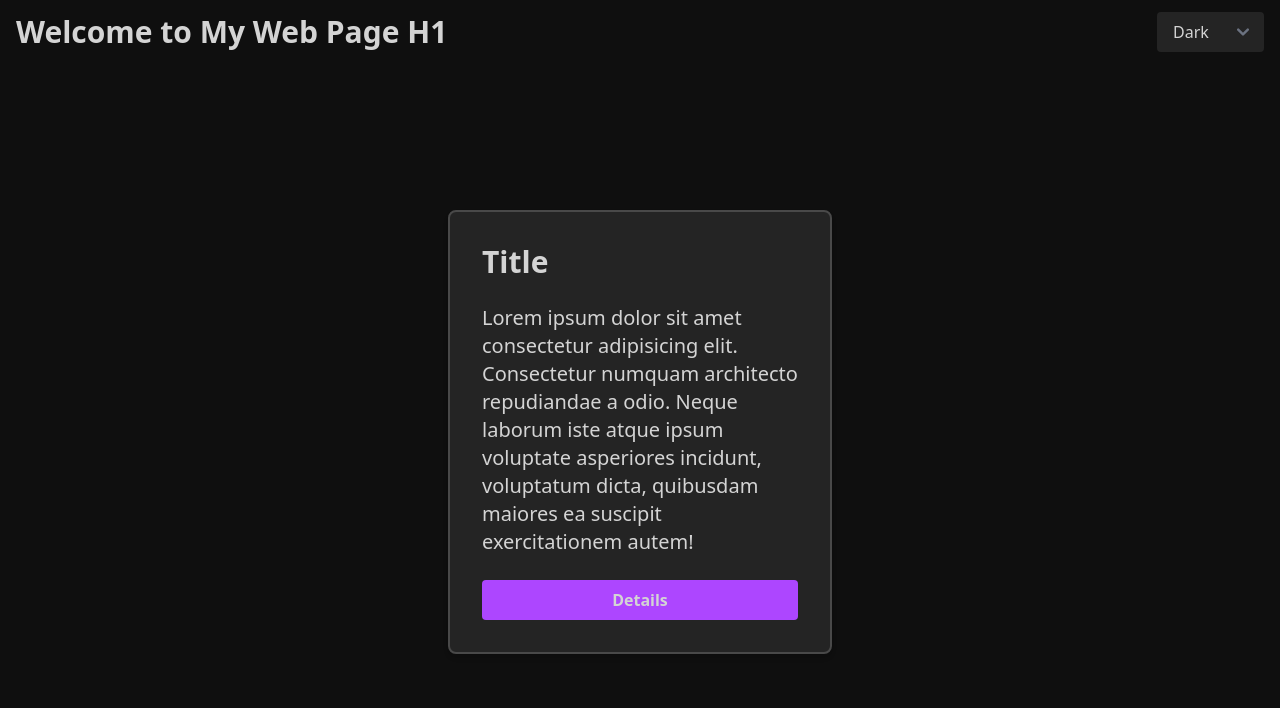
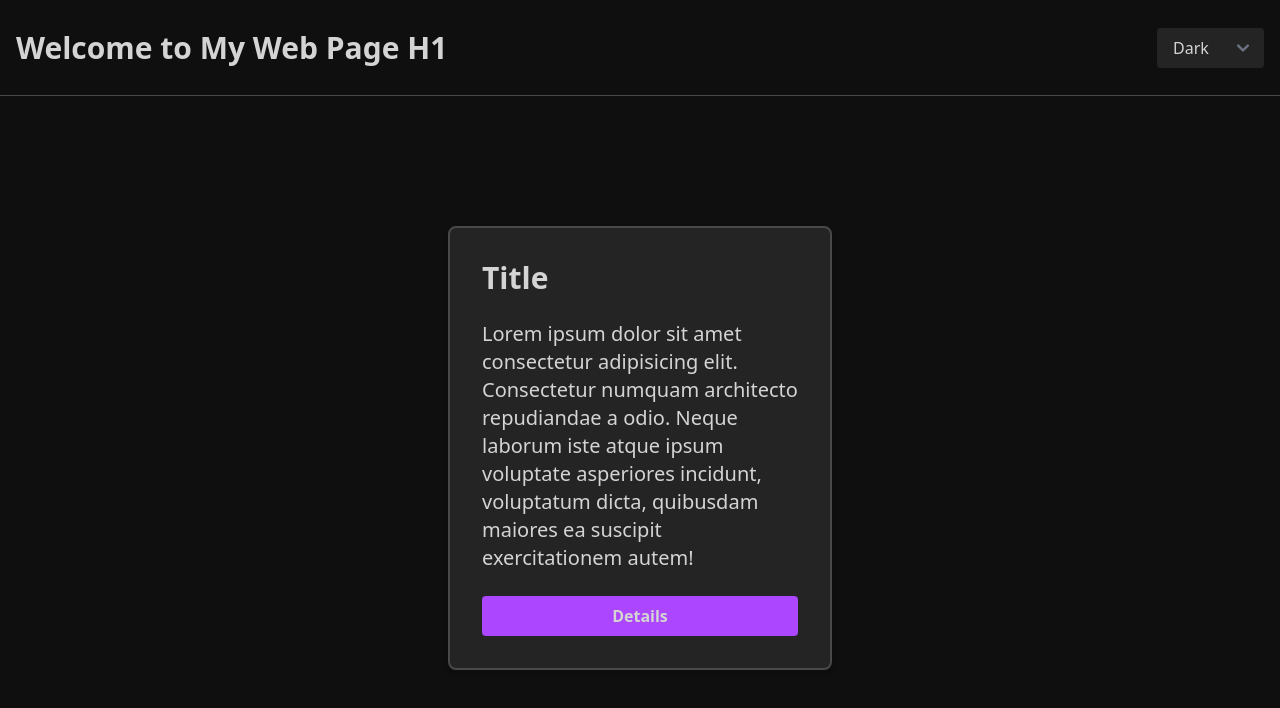
Before and after one commit to gkarapeev/tailwind-test, a website: page src/index.html in a window 1280 px wide. Drawn offline with nearby package versions, Linux system fonts and the light colour scheme; files that its build step writes are made by us from their sources.

Commit message:
feat: style header

```diff
--- a/src/index.html
+++ b/src/index.html
@@ -5,7 +5,7 @@
 </head>
 
 <body>
-    <header class="h-[4rem] flex justify-between items-center border-cardBorder px-4">
+    <header class="h-[6rem] flex justify-between items-center px-4 border-b-1 border-cardBorder">
         <h1>Welcome to My Web Page H1</h1>
 
         <select id="theme-selector">
@@ -15,10 +15,11 @@
         </select>
     </header>
 
-    <div class="flex h-[calc(100vh-4rem)] justify-center items-center">
+    <div class="flex h-[calc(100vh-6rem)] justify-center items-center">
         <div class="card">
             <h4 class="text-titleText">Title</h4>
-            <span class="text-cardText text-xl">Lorem ipsum dolor sit amet consectetur adipisicing elit. Consectetur numquam architecto repudiandae a
+            <span class="text-cardText text-xl">Lorem ipsum dolor sit amet consectetur adipisicing elit. Consectetur
+                numquam architecto repudiandae a
                 odio. Neque laborum iste atque ipsum voluptate asperiores incidunt, voluptatum dicta, quibusdam maiores
                 ea suscipit exercitationem autem! </span>
             <button class="card-button">Details</button>
```
